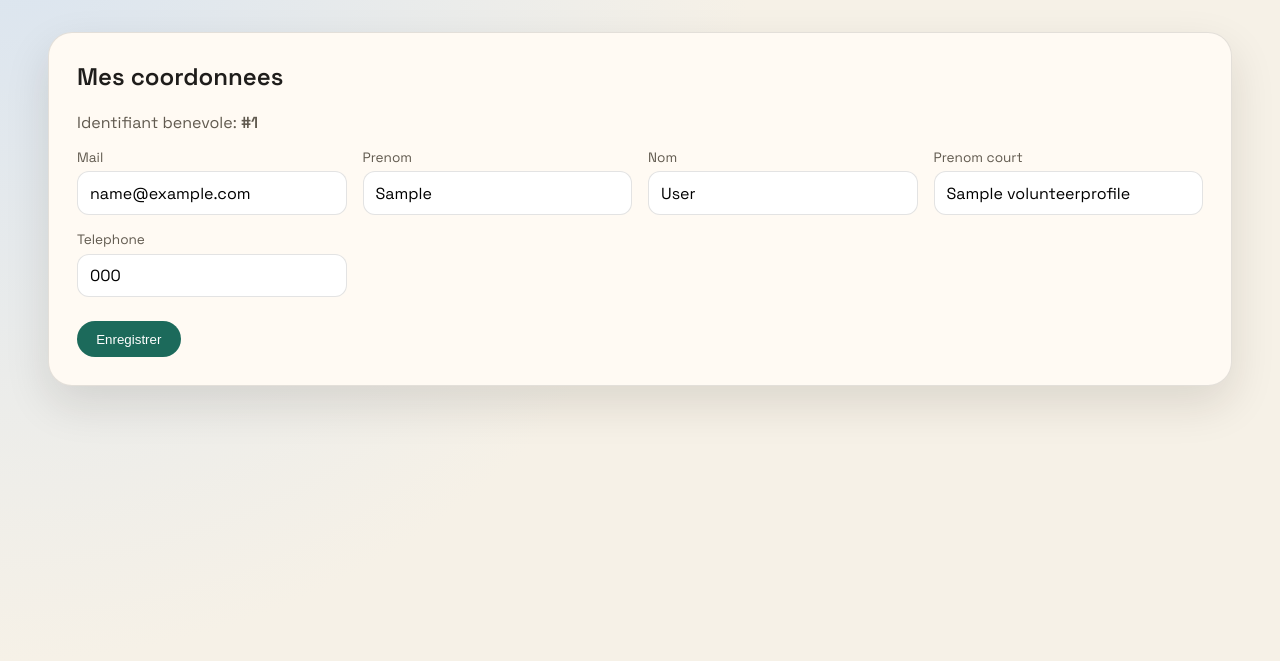
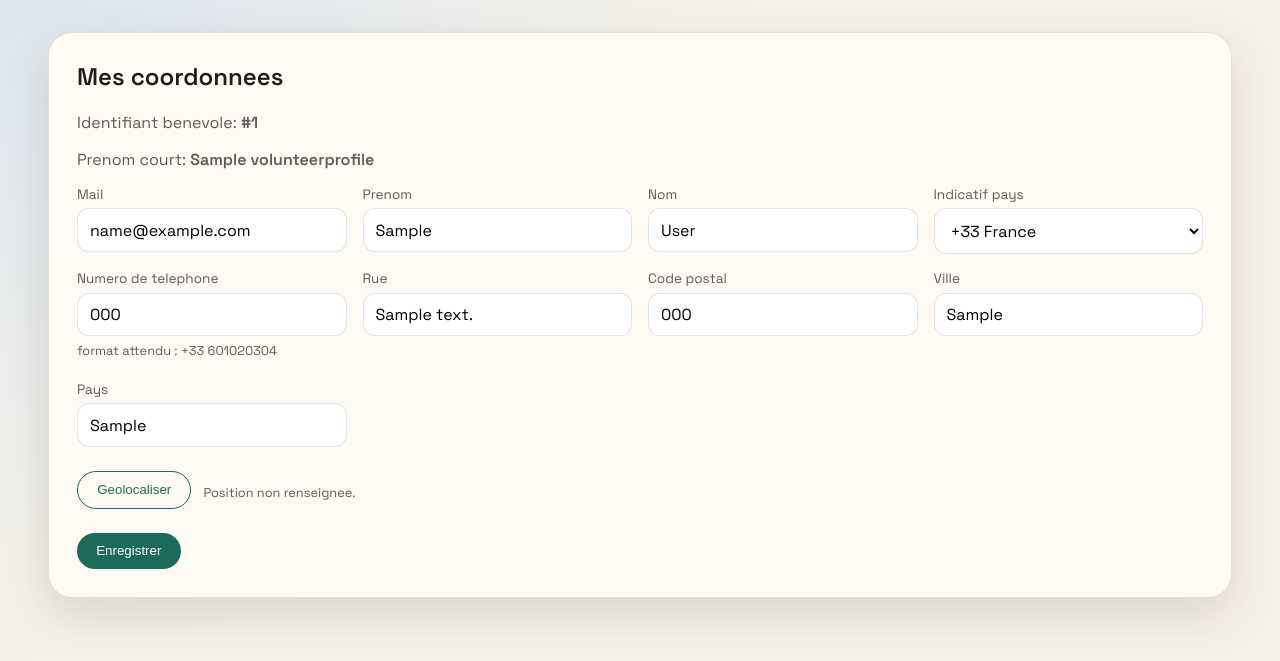
Before and after one commit to misterkoko92/asf-benev, a Django app: page /profile/ in a window 1280 px wide. Shown: the part 93-754 px from the top of the page. Run offline with Django 4.2, Linux system fonts and the light colour scheme; a user stored in the database is signed in; tables that the repository leaves empty hold one stand-in row (values such as "Sample post").

Commit message:
Add volunteer signup with address and geo

```diff
--- a/asf_benev/urls.py
+++ b/asf_benev/urls.py
@@ -3,10 +3,12 @@ from django.urls import include, path, reverse_lazy
 from django.contrib.auth import views as auth_views
 
 from accounts.forms import EmailAuthenticationForm
+from accounts.views import signup
 
 urlpatterns = [
     path("admin/", admin.site.urls),
     path("login/", auth_views.LoginView.as_view(authentication_form=EmailAuthenticationForm), name="login"),
+    path("signup/", signup, name="signup"),
     path("logout/", auth_views.LogoutView.as_view(), name="logout"),
     path(
         "password-reset/",
--- a/static/css/styles.css
+++ b/static/css/styles.css
@@ -356,6 +356,21 @@ input[type="checkbox"] {
   margin: 0;
 }
 
+.form-help {
+  display: block;
+  font-size: 0.8rem;
+  color: var(--muted);
+  margin-top: 0.35rem;
+}
+
+.geo-block {
+  display: flex;
+  align-items: center;
+  gap: 0.75rem;
+  margin-bottom: 1.5rem;
+  flex-wrap: wrap;
+}
+
 .week-selector {
   display: flex;
   align-items: center;
--- a/templates/base.html
+++ b/templates/base.html
@@ -5,7 +5,7 @@
   <meta charset="UTF-8">
   <meta name="viewport" content="width=device-width, initial-scale=1">
   <title>{% block title %}ASF Benev{% endblock %}</title>
-  <link rel="stylesheet" href="{% static 'css/styles.css' %}?v=5">
+  <link rel="stylesheet" href="{% static 'css/styles.css' %}?v=6">
   <link rel="preconnect" href="https://fonts.googleapis.com">
   <link rel="preconnect" href="https://fonts.gstatic.com" crossorigin>
   <link href="https://fonts.googleapis.com/css2?family=Space+Grotesk:wght@400;500;600&display=swap" rel="stylesheet">
--- a/templates/registration/login.html
+++ b/templates/registration/login.html
@@ -22,5 +22,6 @@
     <button class="button" type="submit">Se connecter</button>
   </form>
   <p class="muted"><a href="{% url 'password_reset' %}">Mot de passe oublie ?</a></p>
+  <p class="muted"><a href="{% url 'signup' %}">Creer un compte</a></p>
 </section>
 {% endblock %}
--- a/templates/volunteers/profile.html
+++ b/templates/volunteers/profile.html
@@ -6,34 +6,113 @@
 <section class="card">
   <h1>Mes coordonnees</h1>
   <p class="muted">Identifiant benevole: <strong>#{{ profile.volunteer_id }}</strong></p>
+  <p class="muted">Prenom court: <strong>{{ profile.short_name }}</strong></p>
 
   <form method="post">
     {% csrf_token %}
     <div class="form-grid">
       {{ account_form.non_field_errors }}
       {{ profile_form.non_field_errors }}
-      <label>
+      <label class="{% if account_form.email.errors %}field-error{% endif %}">
         <span>Mail</span>
         {{ account_form.email }}
+        {% for error in account_form.email.errors %}
+          <span class="error-text">{{ error }}</span>
+        {% endfor %}
       </label>
-      <label>
+      <label class="{% if account_form.first_name.errors %}field-error{% endif %}">
         <span>Prenom</span>
         {{ account_form.first_name }}
+        {% for error in account_form.first_name.errors %}
+          <span class="error-text">{{ error }}</span>
+        {% endfor %}
       </label>
-      <label>
+      <label class="{% if account_form.last_name.errors %}field-error{% endif %}">
         <span>Nom</span>
         {{ account_form.last_name }}
+        {% for error in account_form.last_name.errors %}
+          <span class="error-text">{{ error }}</span>
+        {% endfor %}
       </label>
-      <label>
-        <span>Prenom court</span>
-        {{ profile_form.short_name }}
+      <label class="{% if profile_form.phone_country.errors %}field-error{% endif %}">
+        <span>Indicatif pays</span>
+        {{ profile_form.phone_country }}
+        {% for error in profile_form.phone_country.errors %}
+          <span class="error-text">{{ error }}</span>
+        {% endfor %}
       </label>
-      <label>
-        <span>Telephone</span>
-        {{ profile_form.phone }}
+      <label class="{% if profile_form.phone_number.errors %}field-error{% endif %}">
+        <span>Numero de telephone</span>
+        {{ profile_form.phone_number }}
+        <span class="form-help">{{ profile_form.phone_number.help_text }}</span>
+        {% for error in profile_form.phone_number.errors %}
+          <span class="error-text">{{ error }}</span>
+        {% endfor %}
+      </label>
+      <label class="{% if profile_form.address_line1.errors %}field-error{% endif %}">
+        <span>Rue</span>
+        {{ profile_form.address_line1 }}
+        {% for error in profile_form.address_line1.errors %}
+          <span class="error-text">{{ error }}</span>
+        {% endfor %}
+      </label>
+      <label class="{% if profile_form.postal_code.errors %}field-error{% endif %}">
+        <span>Code postal</span>
+        {{ profile_form.postal_code }}
+        {% for error in profile_form.postal_code.errors %}
+          <span class="error-text">{{ error }}</span>
+        {% endfor %}
+      </label>
+      <label class="{% if profile_form.city.errors %}field-error{% endif %}">
+        <span>Ville</span>
+        {{ profile_form.city }}
+        {% for error in profile_form.city.errors %}
+          <span class="error-text">{{ error }}</span>
+        {% endfor %}
+      </label>
+      <label class="{% if profile_form.country.errors %}field-error{% endif %}">
+        <span>Pays</span>
+        {{ profile_form.country }}
+        {% for error in profile_form.country.errors %}
+          <span class="error-text">{{ error }}</span>
+        {% endfor %}
       </label>
     </div>
+
+    <div class="geo-block">
+      <button class="button ghost" type="button" data-geo-button>Geolocaliser</button>
+      <span class="form-help" data-geo-status>Position non renseignee.</span>
+    </div>
+    {{ profile_form.geo_latitude }}
+    {{ profile_form.geo_longitude }}
     <button class="button" type="submit">Enregistrer</button>
   </form>
 </section>
+
+<script>
+  const geoButton = document.querySelector("[data-geo-button]");
+  const geoStatus = document.querySelector("[data-geo-status]");
+  const geoLat = document.querySelector("input[name='geo_latitude']");
+  const geoLng = document.querySelector("input[name='geo_longitude']");
+
+  if (geoButton && geoLat && geoLng) {
+    geoButton.addEventListener("click", () => {
+      if (!navigator.geolocation) {
+        geoStatus.textContent = "Geolocalisation non supportee.";
+        return;
+      }
+      geoStatus.textContent = "Geolocalisation en cours...";
+      navigator.geolocation.getCurrentPosition(
+        (position) => {
+          geoLat.value = position.coords.latitude.toFixed(6);
+          geoLng.value = position.coords.longitude.toFixed(6);
+          geoStatus.textContent = `Position enregistree (${geoLat.value}, ${geoLng.value}).`;
+        },
+        () => {
+          geoStatus.textContent = "Impossible d'obtenir la position.";
+        }
+      );
+    });
+  }
+</script>
 {% endblock %}
--- a/volunteers/admin.py
+++ b/volunteers/admin.py
@@ -17,7 +17,7 @@ class VolunteerProfileAdmin(admin.ModelAdmin):
 
     def get_readonly_fields(self, request, obj=None):
         if obj:
-            return ("volunteer_id",)
+            return ("volunteer_id", "short_name")
         return ()
 
 
--- a/volunteers/forms.py
+++ b/volunteers/forms.py
@@ -4,6 +4,7 @@ from django import forms
 
 from accounts.models import User
 from .models import Availability, VolunteerConstraint, VolunteerProfile
+from .utils import PHONE_COUNTRY_CHOICES, format_phone, normalize_phone_number, split_phone
 
 MIN_TIME = time(7, 0)
 MAX_TIME = time(22, 0)
@@ -31,15 +32,68 @@ class AccountForm(forms.ModelForm):
             "email": forms.EmailInput(attrs={"type": "email"}),
         }
 
+    def __init__(self, *args, **kwargs):
+        super().__init__(*args, **kwargs)
+        self.fields["first_name"].required = True
+        self.fields["last_name"].required = True
+
 
 class VolunteerProfileForm(forms.ModelForm):
+    phone_country = forms.ChoiceField(
+        choices=PHONE_COUNTRY_CHOICES,
+        label="Indicatif",
+        initial="+33",
+    )
+    phone_number = forms.CharField(
+        label="Numero de telephone",
+        help_text="format attendu : +33 601020304",
+    )
+
     class Meta:
         model = VolunteerProfile
-        fields = ["short_name", "phone"]
+        fields = [
+            "address_line1",
+            "postal_code",
+            "city",
+            "country",
+            "geo_latitude",
+            "geo_longitude",
+        ]
         labels = {
-            "short_name": "Prenom court",
-            "phone": "Telephone",
+            "address_line1": "Rue",
+            "postal_code": "Code postal",
+            "city": "Ville",
+            "country": "Pays",
         }
+        widgets = {
+            "geo_latitude": forms.HiddenInput(),
+            "geo_longitude": forms.HiddenInput(),
+        }
+
+    def __init__(self, *args, **kwargs):
+        super().__init__(*args, **kwargs)
+        country, number = split_phone(self.instance.phone if self.instance else "")
+        self.fields["phone_country"].initial = country
+        self.fields["phone_number"].initial = number
+        self.fields["address_line1"].required = True
+        self.fields["postal_code"].required = True
+        self.fields["city"].required = True
+        self.fields["country"].required = True
+
+    def clean_phone_number(self):
+        number = normalize_phone_number(self.cleaned_data.get("phone_number"))
+        if not number or not number.isdigit():
+            raise forms.ValidationError("Numero invalide.")
+        return number
+
+    def save(self, commit=True):
+        instance = super().save(commit=False)
+        country = self.cleaned_data.get("phone_country", "+33")
+        number = self.cleaned_data.get("phone_number", "")
+        instance.phone = format_phone(country, number)
+        if commit:
+            instance.save()
+        return instance
 
 
 class VolunteerConstraintForm(forms.ModelForm):
--- a/volunteers/models.py
+++ b/volunteers/models.py
@@ -1,6 +1,9 @@
 from django.core.exceptions import ValidationError
 from django.db import models
+from django.db.models import Max
 from django.utils import timezone
+
+from .utils import generate_short_name
 
 
 class VolunteerProfile(models.Model):
@@ -8,12 +11,26 @@ class VolunteerProfile(models.Model):
     volunteer_id = models.PositiveIntegerField(unique=True)
     short_name = models.CharField(max_length=30, blank=True)
     phone = models.CharField(max_length=30, blank=True)
+    address_line1 = models.CharField(max_length=255, blank=True)
+    postal_code = models.CharField(max_length=20, blank=True)
+    city = models.CharField(max_length=100, blank=True)
+    country = models.CharField(max_length=100, blank=True)
+    geo_latitude = models.DecimalField(max_digits=9, decimal_places=6, null=True, blank=True)
+    geo_longitude = models.DecimalField(max_digits=9, decimal_places=6, null=True, blank=True)
     created_at = models.DateTimeField(default=timezone.now)
     updated_at = models.DateTimeField(auto_now=True)
 
     def __str__(self) -> str:
         name = self.user.full_name
         return f"{self.volunteer_id} - {name}" if name else str(self.volunteer_id)
+
+    def save(self, *args, **kwargs):
+        if not self.volunteer_id:
+            max_id = self.__class__.objects.aggregate(Max("volunteer_id")).get("volunteer_id__max") or 0
+            self.volunteer_id = max_id + 1
+        if self.user_id:
+            self.short_name = generate_short_name(self.user.first_name)
+        super().save(*args, **kwargs)
 
 
 class VolunteerConstraint(models.Model):
--- /dev/null
+++ b/volunteers/utils.py
@@ -0,0 +1,47 @@
+import re
+
+
+PHONE_COUNTRY_CHOICES = [
+    ("+33", "+33 France"),
+    ("+32", "+32 Belgique"),
+    ("+41", "+41 Suisse"),
+    ("+39", "+39 Italie"),
+    ("+34", "+34 Espagne"),
+    ("+44", "+44 Royaume-Uni"),
+    ("+49", "+49 Allemagne"),
+    ("+1", "+1 USA/Canada"),
+]
+
+
+def generate_short_name(first_name: str) -> str:
+    if not first_name:
+        return ""
+    parts = re.split(r"[-\\s']+", first_name.strip())
+    parts = [part for part in parts if part]
+    if not parts:
+        return ""
+    initials = "-".join(part[0].upper() for part in parts)
+    return f"{initials}."
+
+
+def split_phone(phone: str) -> tuple[str, str]:
+    if not phone:
+        return "+33", ""
+    value = phone.strip()
+    if value.startswith("+"):
+        pieces = value.split()
+        if len(pieces) >= 2:
+            country = pieces[0]
+            number = "".join(pieces[1:]).strip()
+            return country, number
+    return "+33", value.replace(" ", "")
+
+
+def normalize_phone_number(number: str) -> str:
+    return re.sub(r"\\s+", "", number or "")
+
+
+def format_phone(country: str, number: str) -> str:
+    country = (country or "+33").strip()
+    number = normalize_phone_number(number)
+    return f"{country} {number}".strip()
```
Also changed, not shown: accounts/forms.py (+73 -0 lines), accounts/views.py (added, +20 -0 lines), templates/registration/signup.html (added, +141 -0 lines), volunteers/migrations/0002_add_profile_address_fields.py (added).
